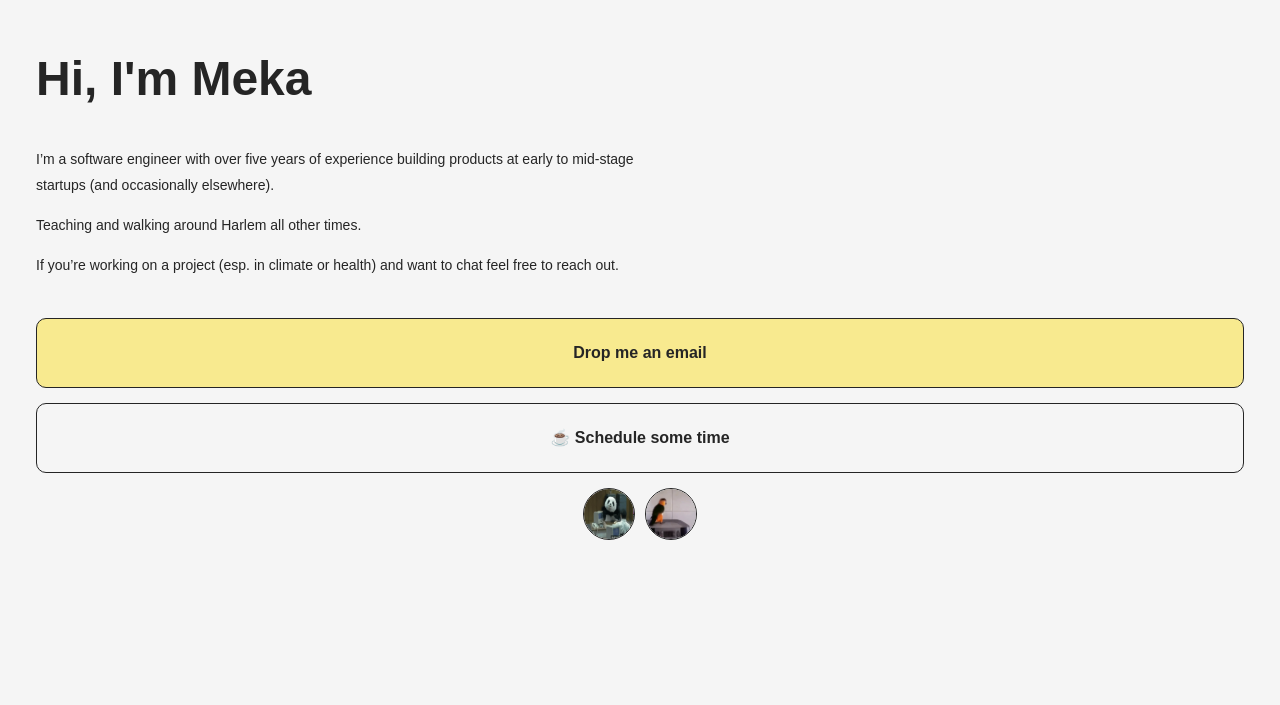
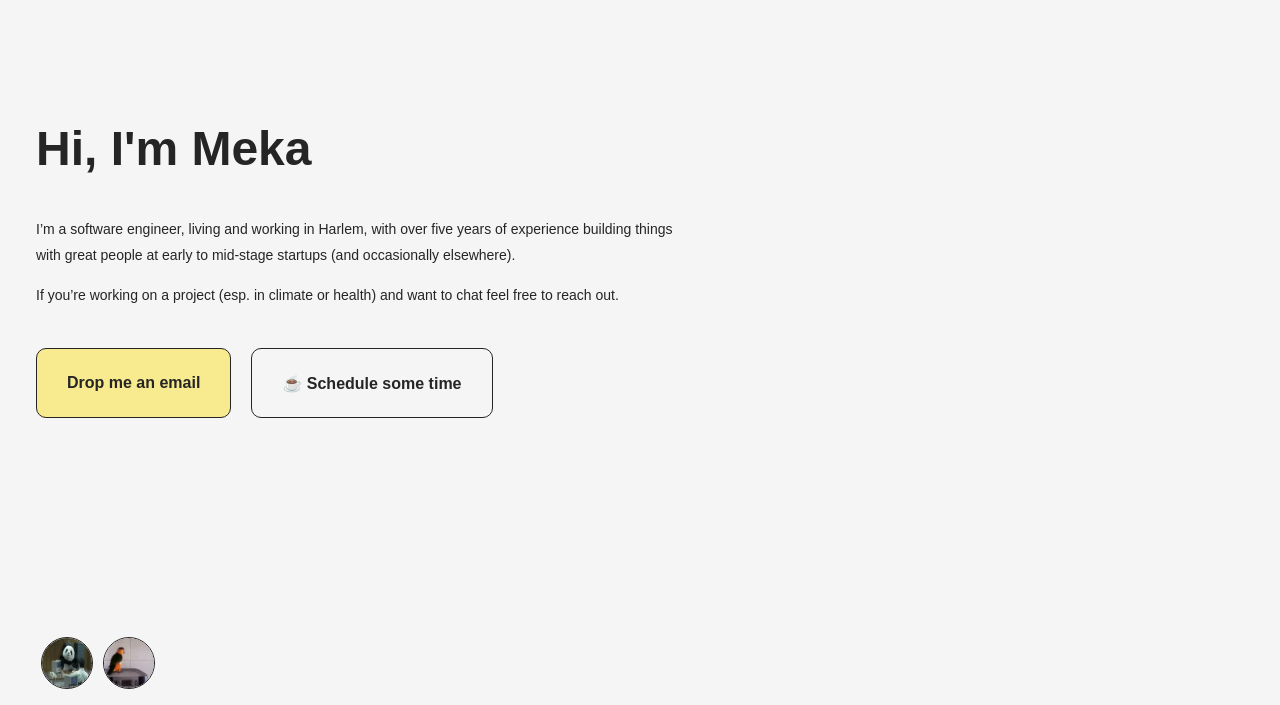
Before and after one commit to mekaseymour/personal-site, a Next.js app: page / in a window 1280 px wide. Shown: the part 111-816 px from the top of the page. Built offline with nearby package versions, Linux system fonts and the light colour scheme.

Commit message:
v1 final touches *chefs kiss*

```diff
--- a/pages/index.js
+++ b/pages/index.js
@@ -19,19 +19,20 @@ export default function Home() {
           }
         `}
       </style>
-      <div>
-        <h1 className={styles.title}>Hi, I'm Meka</h1>
-        <div className={styles.description}>
-          <p>I’m a software engineer with over five years of experience building products at early to mid-stage startups (and occasionally elsewhere).</p>
-          <p>Teaching and walking around Harlem all other times.</p>
-          <p>If you’re working on a project (esp. in climate or health) and want to chat feel free to reach out.</p>
+      <div className={styles.contentWrapper}>
+        <div className={styles.main}>
+          <h1 className={styles.title}>Hi, I'm Meka</h1>
+          <div className={styles.description}>
+            <p>I’m a software engineer, living and working in Harlem, with over five years of experience building things with great people at early to mid-stage startups (and occasionally elsewhere).</p>
+            <p>If you’re working on a project (esp. in climate or health) and want to chat feel free to reach out.</p>
+          </div>
         </div>
         <div className={styles.buttonContainer}>
           <a href="mailto:mekaseymour@gmail.com" className={cn(styles.button, styles.primary)}>Drop me an email</a>
-          <a href="/" className={styles.button}>☕️ Schedule some time</a>
+          <a href="https://calendly.com/mekaseymour/20min" target="_blank" className={styles.button}>☕️ Schedule some time</a>
         </div>
       </div>
-      <div className={styles.socialContainer}>
+      <div className={styles.footer}>
         <a href="https://www.linkedin.com/in/mekaseymour/" target="_blank">
           <Image className={styles.socialLink} src={pandaGif}  height={50} width={50} alt="link to LinkedIn" />
         </a>
--- a/styles/Home.module.css
+++ b/styles/Home.module.css
@@ -1,5 +1,24 @@
+.button {
+  display: flex;
+  align-items: center;
+  justify-content: center;
+  border: var(--gray-800) solid 1px;
+  border-radius: 10px;
+  color: var(--gray-800);
+  font-size: 16px;
+  font-weight: 700;
+  height: 68px;
+  margin-bottom: 15px;
+  padding: 0 30px;
+  text-decoration: none;
+  max-width: 400px;
+}
+
 .buttonContainer {
   margin-top: 50px;
+  transform: translate(0, 0);
+  opacity: 1;
+  animation: move-and-fade-in 1s linear;
 }
 
 .container {
@@ -10,30 +29,49 @@
   margin: 0 20px;
   min-height: 100vh;
   padding: 0 0.5rem;
+  position: relative;
 }
 
-.button {
+.container p {
+  line-height: 26px;
+  font-size: 14px;
+}
+
+.contentWrapper {
+  padding-bottom: 2.5rem;
+}
+
+.description {
+  margin: 20px 0;
+  max-width: 650px;
+  color: var(--gray-800);
+}
+
+.footer {
+  position: absolute;
+  bottom: 0;
+  width: 100%;
+  height: 2.5rem;
   display: flex;
-    align-items: center;
-    justify-content: center;
-  border: var(--gray-800) solid 1px;
-  border-radius: 10px;
-  color: var(--gray-800);
-  font-size: 16px;
-  font-weight: 700;
-  height: 68px;
-  margin-bottom: 15px;
-  padding: 0 30px;
-  text-decoration: none;
+  justify-content: center;
+  padding-bottom: 20px;
+  animation: move-and-fade-in 1s linear;
 }
 
 .primary {
   background-color: #F8EA8F;
 }
 
-.container p {
-  line-height: 26px;
-  font-size: 14px;
+.main {
+  transform: translate(0, 0);
+  opacity: 1;
+  animation: move-and-fade-in 0.5s linear;
+}
+
+.socialLink {
+  border-radius: 100%;
+  border: 1px solid var(--gray-800);
+  margin: 0 5px;
 }
 
 .title {
@@ -42,26 +80,18 @@
   color: var(--gray-800);
 }
 
-.description {
-  margin: 20px 0;
-  max-width: 650px;
-  color: var(--gray-800);
-}
-
-.socialContainer {
-  display: flex;
-  justify-content: center;
-}
-
-.socialLink {
-  border-radius: 100%;
-  border: 1px solid var(--gray-800);
-  margin: 0 5px;
-}
-
 @media only screen and (min-width: 600px) {
   .buttonContainer {
     margin-top: 0;
+    display: flex;
+  }
+
+  .footer {
+    justify-content: flex-start;
+  }
+
+  .primary {
+    margin-right: 20px;
   }
 
   .description {
@@ -72,3 +102,15 @@
     font-size: 48px;
   }
 }
+
+@keyframes move-and-fade-in {
+  from {
+    transform: translate(0, 50px);
+    opacity: 0;
+  }
+
+  to {
+    transform: translate(0, 0);
+    opacity: 1;
+  }
+}
```
